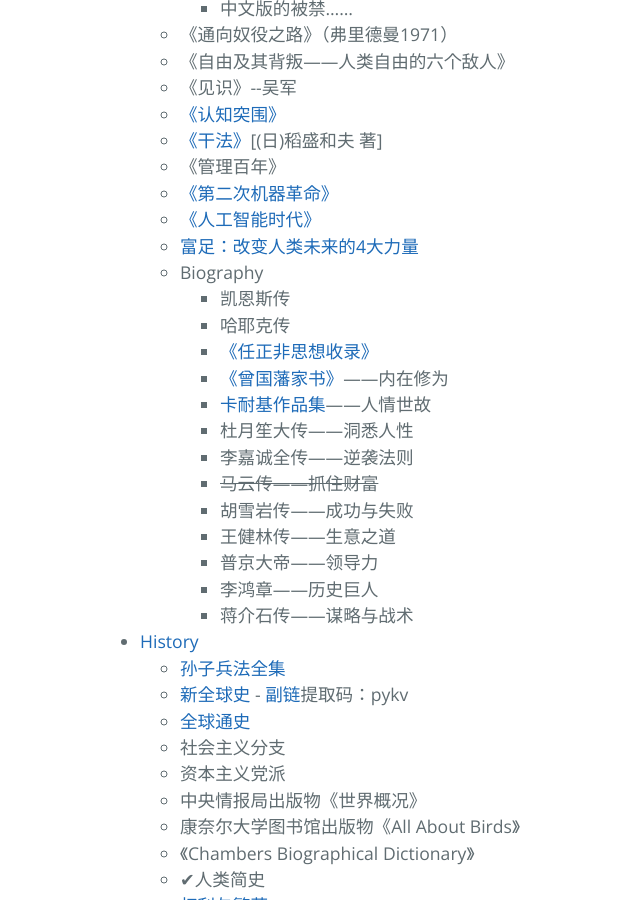
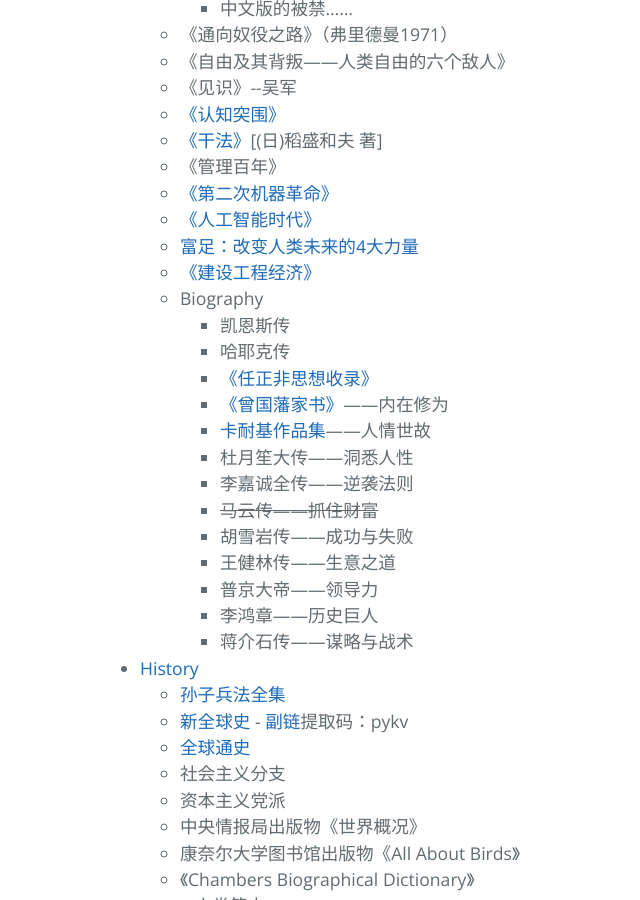
Before and after one commit to AmbroseRen/test, a Jekyll site: the page built from Library/BookListsOne.md, in a window 1280 px wide and 900 px high, scrolled down 1590 px. Shown: the whole window, without its empty margins (124-764 px from the left). Built offline with Jekyll 4.4.1, drawn with Linux system fonts in a browser that asks for light colours; our own code applies the rules of GitHub Pages for plain Markdown files; the repository's description, which GitHub fills in, is left out.

Commit message:
Update BookListsOne.md

```diff
--- a/Library/BookListsOne.md
+++ b/Library/BookListsOne.md
@@ -97,7 +97,8 @@
             <li><a href="https://cdn.jsdelivr.net/gh/AmbroseRen/test@master/Library/Society/第二次机器革命（美）埃里克·布莱恩约弗森.pdf">《第二次机器革命》</a></li>
             <li><a href="https://files.catbox.moe/qyc48c.pdf">《人工智能时代》</a></li>
             <li><a href="https://cdn.jsdelivr.net/gh/AmbroseRen/Picture@master/book/Society/富足：改变人类未来的4大力量.pdf">富足：改变人类未来的4大力量</a></li>
-            <li id="biography">Biography
+            <li><a href="https://cdn.jsdelivr.net/gh/AmbroseRen/Picture@master/book/Society/《建设工程经济》.pdf">《建设工程经济》</a></li>
+	    <li id="biography">Biography
                 <ul>
                     <li>凯恩斯传</li>
                     <li>哈耶克传</li>
```
